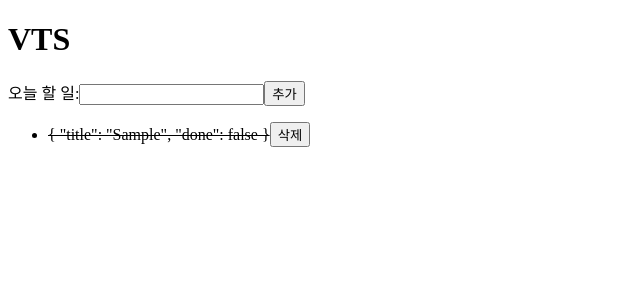
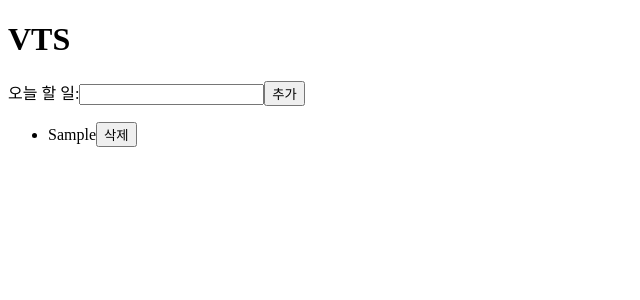
Before and after one commit to SOL-hub/VTS, a Vue app: page / in a window 1280 px wide. Both pictures are taken after typing "Sample" into the empty fields and a click on the button "추가". Shown: the top 300 px of the page, without its empty margins (0-640 px from the left). Built offline with nearby package versions, Linux system fonts and the light colour scheme.

Commit message:
add : props 타입 정의 방법, 할 일 완료 기능 구현

```diff
--- a/src/App.vue
+++ b/src/App.vue
@@ -14,6 +14,7 @@
             :todoItem="todoItem"
             @remove="removeTodoItem"
             :index="index"
+            @toggle="toggleTodoItemComplete"
           />
         </ul>
       </div>
@@ -40,7 +41,7 @@ const storage = {
   },
 };
 
-interface Todo {
+export interface Todo {
   title: string;
   done: boolean;
 }
@@ -82,6 +83,15 @@ export default Vue.extend({
       this.todoItems.splice(index, 1);
       storage.save(this.todoItems);
     },
+
+    toggleTodoItemComplete(todoItem: Todo, index: number) {
+      this.todoItems.splice(index, 1, {
+        // title: todoItem.title,
+        ...todoItem,
+        done: !todoItem.done,
+      });
+      storage.save(this.todoItems);
+    },
   },
   created() {
     this.fetchTodoItems();
--- a/src/components/TodoListItem.vue
+++ b/src/components/TodoListItem.vue
@@ -1,6 +1,11 @@
 <template>
   <li>
-    <span class="item-wrap complete">{{ todoItem }}</span>
+    <span
+      class="item-wrap"
+      @click="toggleItem"
+      :class="todoItem.done ? 'complete' : null"
+      >{{ todoItem.title }}</span
+    >
     <!-- <button @click="$emit('delete')">삭제</button> -->
     <button @click="removeItem">삭제</button>
   </li>
@@ -8,13 +13,19 @@
 
 <script lang="ts">
 import Vue from "vue";
+import { PropType } from "vue/types/v3-component-props";
+import { Todo } from "../App.vue";
 
 export default Vue.extend({
   props: {
-    todoItem: String,
+    todoItem: Object as PropType<Todo>,
     index: Number,
   },
+
   methods: {
+    toggleItem() {
+      this.$emit("toggle", this.todoItem, this.index);
+    },
     removeItem() {
       this.$emit("remove", this.index);
     },
```
